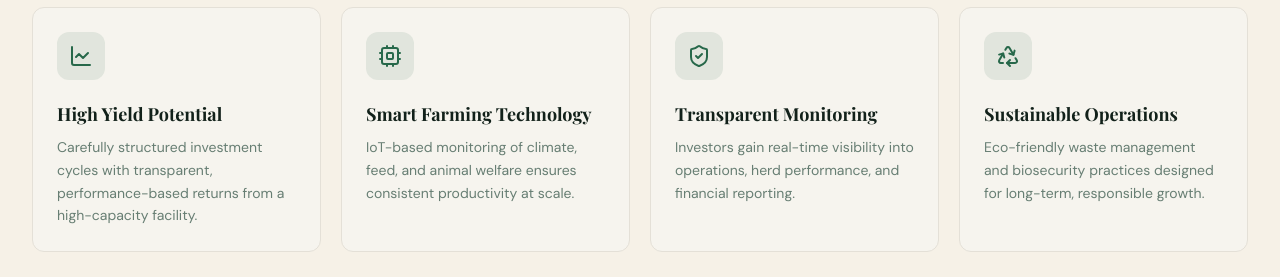
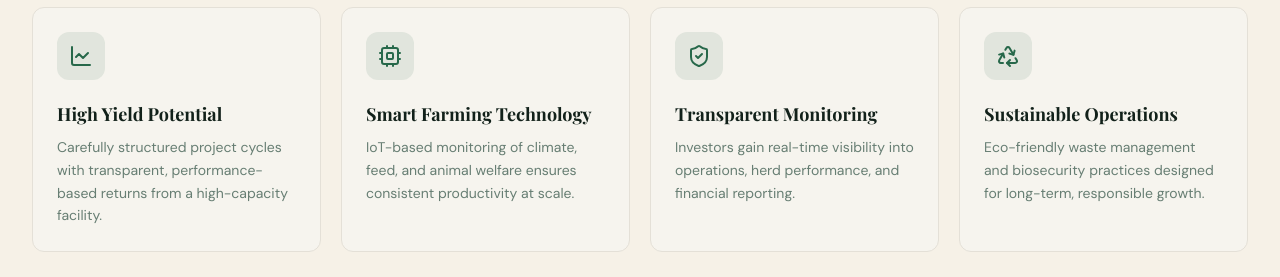
Before and after one commit to Zwelious/super-babi-invest, a React (Vite) app: page / in a window 1280 px wide. Shown: the part 2140-2417 px from the top of the page. Built offline with nearby package versions, Linux system fonts and the light colour scheme; the HTML template or start-up script is replaced by a standard one.

Commit message:
Changes
Co-authored-by: Konicho46 <104911087+Konicho46@users.noreply.github.com>

```diff
--- a/src/pages/Indopok.tsx
+++ b/src/pages/Indopok.tsx
@@ -50,7 +50,7 @@ const Indopok = () => {
     {
       icon: LineChart,
       title: "High Yield Potential",
-      desc: "Carefully structured investment cycles with transparent, performance-based returns from a high-capacity facility.",
+      desc: "Carefully structured project cycles with transparent, performance-based returns from a high-capacity facility.",
     },
     {
       icon: Cpu,
```
